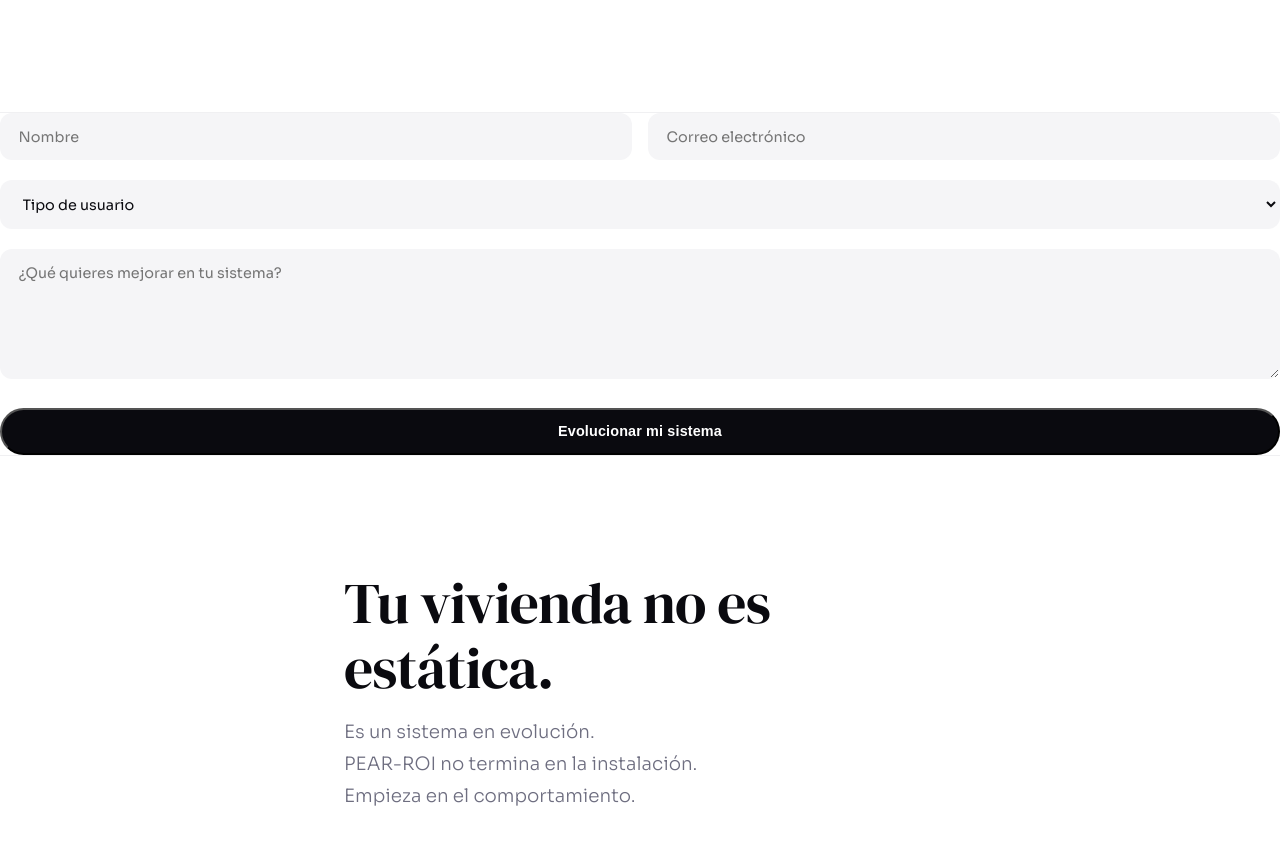
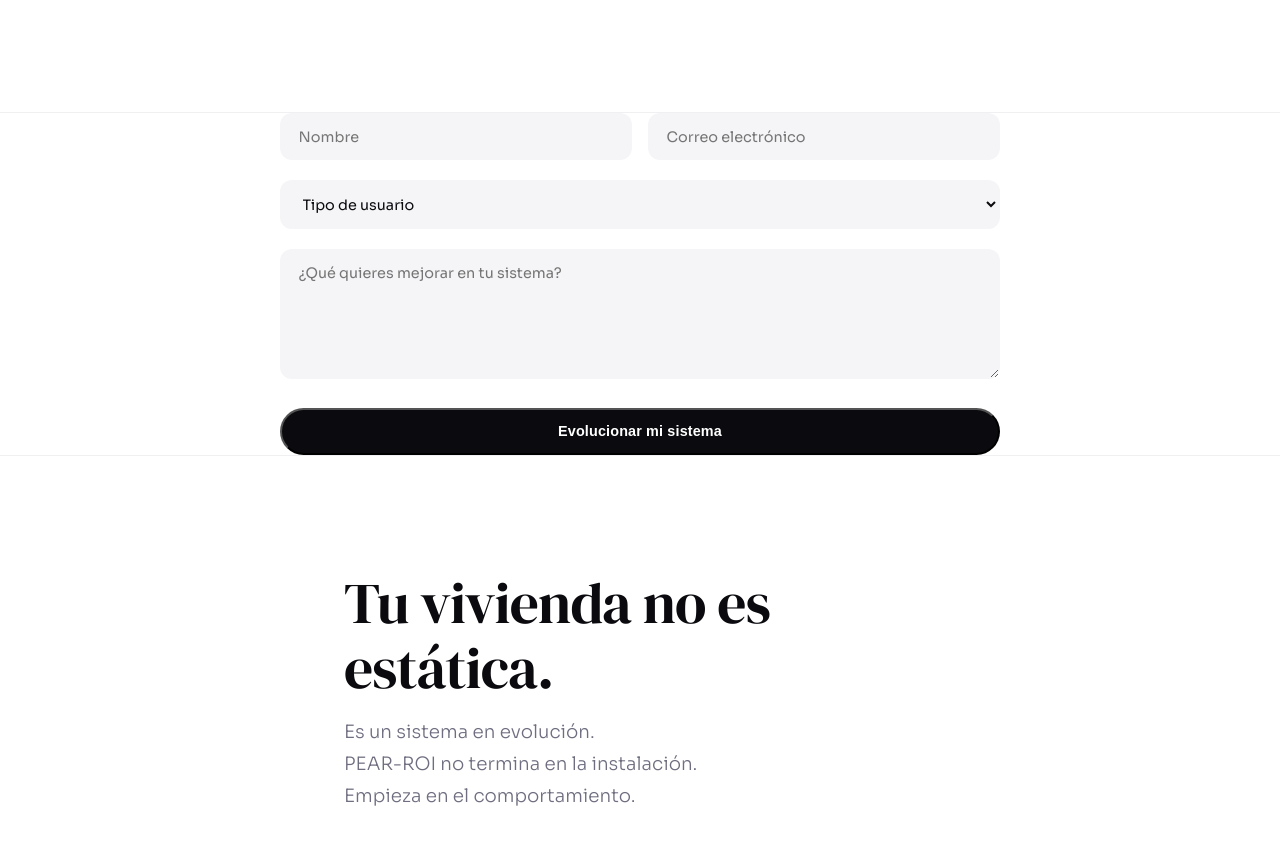
Before and after one commit to PRMS-Systems/pear-roi-site, a plain HTML site: page contact.html in a window 1280 px wide. Shown: the part 944-1789 px from the top of the page. Drawn offline with nearby package versions, Linux system fonts and the light colour scheme; a web font is replaced by a local one.

Commit message:
Update contact.html

```diff
--- a/contact.html
+++ b/contact.html
@@ -69,6 +69,7 @@
   <div class="divider"></div>
 
   <!-- FORMULARIO (RECONTEXTUALIZADO) -->
+<div style="max-width:720px; margin:0 auto;">
 <form action="https://formsubmit.co/PEAR.atencion@gmail.com" method="POST">
 
   <!-- Configuración -->
```
